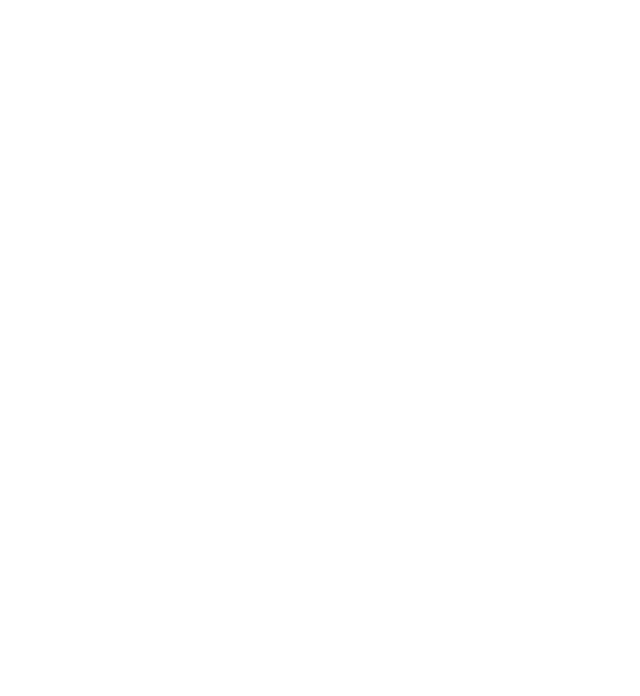
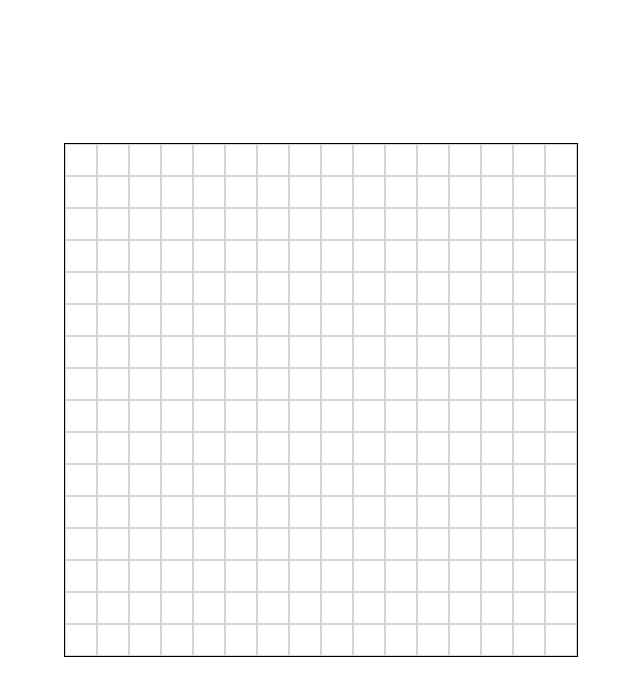
Before and after one commit to Marutovsky/etch-a-sketch, a plain HTML site: page index.html in a window 1280 px wide. Shown: the whole page, without its empty margins (319-959 px from the left). Drawn offline with Linux system fonts and the light colour scheme.

Commit message:
Create container with 16x16 grid

```diff
--- a/index.html
+++ b/index.html
@@ -8,6 +8,6 @@
   <title>Etch-a-Sketch</title>
 </head>
 <body>
-
+  <div class="sketch-area"></div>
 </body>
 </html>
--- a/script.js
+++ b/script.js
@@ -0,0 +1,7 @@
+sketchArea = document.querySelector('.sketch-area');
+
+for (let i = 0; i < 256; i++) {
+  let sketchPixel = document.createElement('div');
+  sketchPixel.classList.add('sketch-pixel');
+  sketchArea.appendChild(sketchPixel);
+}
--- a/style.css
+++ b/style.css
@@ -0,0 +1,33 @@
+html {
+  box-sizing: border-box;
+}
+
+*,
+*:before,
+*:after {
+  box-sizing: inherit;
+}
+
+body {
+  height: 100vh;
+  margin: 0;
+  display: flex;
+  justify-content: center;
+  align-items: center;
+}
+
+.sketch-area {
+  height: 512px;
+  width: 512px;
+  border: 1px solid black;
+  display: flex;
+  flex-wrap: wrap;
+  box-sizing: content-box;
+}
+
+.sketch-pixel {
+  border: 1px solid #d4d4d4;
+  height: 32px;
+  width: 32px;
+  box-sizing: border-box;
+}
```
